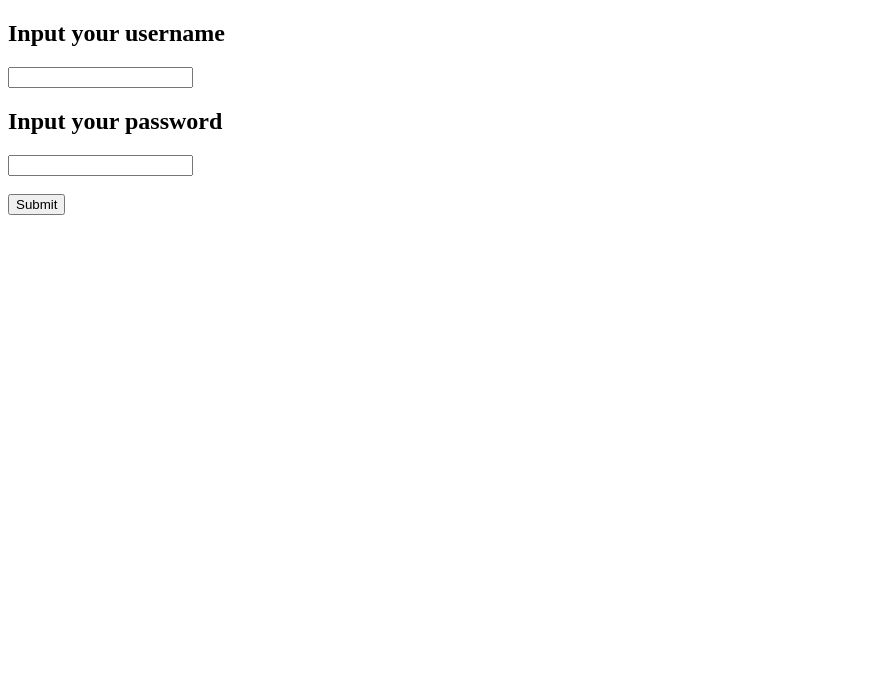
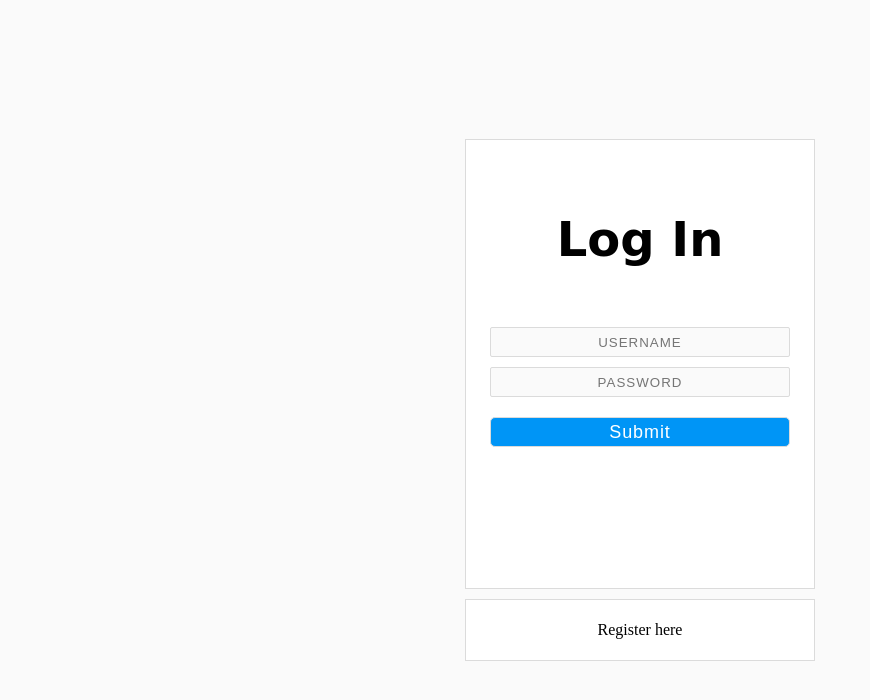
Before and after one commit to Sortren/Tasker, a plain HTML site: page website/login.html in a window 1280 px wide. Shown: the whole page, without its empty margins (0-870 px from the left). Drawn offline with Linux system fonts and the light colour scheme.

Commit message:
improve front-end, add styles

```diff
--- a/website/login.html
+++ b/website/login.html
@@ -4,26 +4,47 @@
     <meta charset="UTF-8">
     <meta http-equiv="X-UA-Compatible" content="IE=edge">
     <meta name="viewport" content="width=device-width, initial-scale=1.0">
+    <link rel="stylesheet" href="styles/login.css">
+<link rel="preconnect" href="https://fonts.gstatic.com">
+<link href="https://fonts.googleapis.com/css2?family=Homemade+Apple&display=swap" rel="stylesheet">
     <title>Log in</title>
 </head>
 <body>
-    <label for = "username"><h2>Input your username</h2></label>
+
+    <main>
+
+        <div class = "login-box">
+            <h1>Log in</h1>
+            <div class = "form">
                 <input
                 id="username"
+                placeholder="username"
                 type="text"
+                class="input"
                 />
 
-    <label for = "password"><h2>Input your password</h2></label>
                 <input
                 id="password"
+                placeholder="password"
                 type="password"
-        /><br><br>
+                class="input"
+                />
 
                 <button onclick = "submit()" type = "button">Submit</button>
+            </div>
 
+            <div>
                 <p id = "information">
 
                 </p>
+            </div>
+        </div>
+
+        <div class = "register">
+            <a href = "">Register here</a>
+        </div>
+
+    </main>
 
     <script src = "./scripts/login.js"></script>
 </body>
--- /dev/null
+++ b/website/styles/login.css
@@ -0,0 +1,93 @@
+* {
+    margin: 0;
+    padding: 0;
+    box-sizing: border-box;
+}
+
+main {
+    display: flex;
+    height: 100vh;
+    align-items: center;
+    justify-content: center;
+    background-color: #FAFAFA;
+    flex-direction: column;
+    gap: 10px;
+}
+
+.login-box {
+    background-color: white;
+    width: 350px;
+    height: 450px;
+    padding: 10px 0px;
+    border: 1px solid rgba(var(--b6a,219,219,219),1);
+    display: flex;
+    flex-direction: column;
+    align-items: center;
+    justify-content: space-evenly;
+}
+
+.form {
+    display: flex;
+    flex-direction: column;
+    gap: 10px;
+    align-items: center;
+}
+
+.login-box h1{
+    font-size: 48px;
+    font-family: 'Reenie Beanie', cursive;
+    text-transform: capitalize;
+}
+
+.input {
+    width: 300px;
+    height: 30px;
+    background-color: #FAFAFA;
+    border-radius: 2px;
+    border: 1px solid rgba(var(--b6a,219,219,219),1);
+    outline: none;
+    text-align: center;
+}
+.input::placeholder{
+    text-transform: uppercase;
+    letter-spacing: 1px;
+}
+
+.form button{
+    height: 30px;
+    width: 300px;
+    cursor: pointer;
+    border: none;
+    border: 1px solid rgba(var(--b6a,219,219,219),1);
+    border-radius: 5px;
+    background-color: #0095F6;
+    font-size: 18px;
+    letter-spacing: 0.9px;
+    outline: none;
+    color: white;
+    margin-top: 10px;
+}
+
+
+#information{
+    height: 10px;
+    color: red;
+    font-size: 16px;
+    text-transform: uppercase;
+}
+
+.register{
+    border: 1px solid rgba(var(--b6a,219,219,219),1);
+    background-color: white;
+    width: 350px;
+    height: 62px;
+    padding: 10px 0px;
+    display: flex;
+    justify-content: center;
+    align-items: center;
+}
+
+.register a{
+    text-decoration: none;
+    color: black;
+}
```
Also changed, not shown: website/scripts/getTasks.js (line endings or trailing spaces), website/styles/style.css (deleted). Lines whose indentation alone changed are shown as unchanged.
